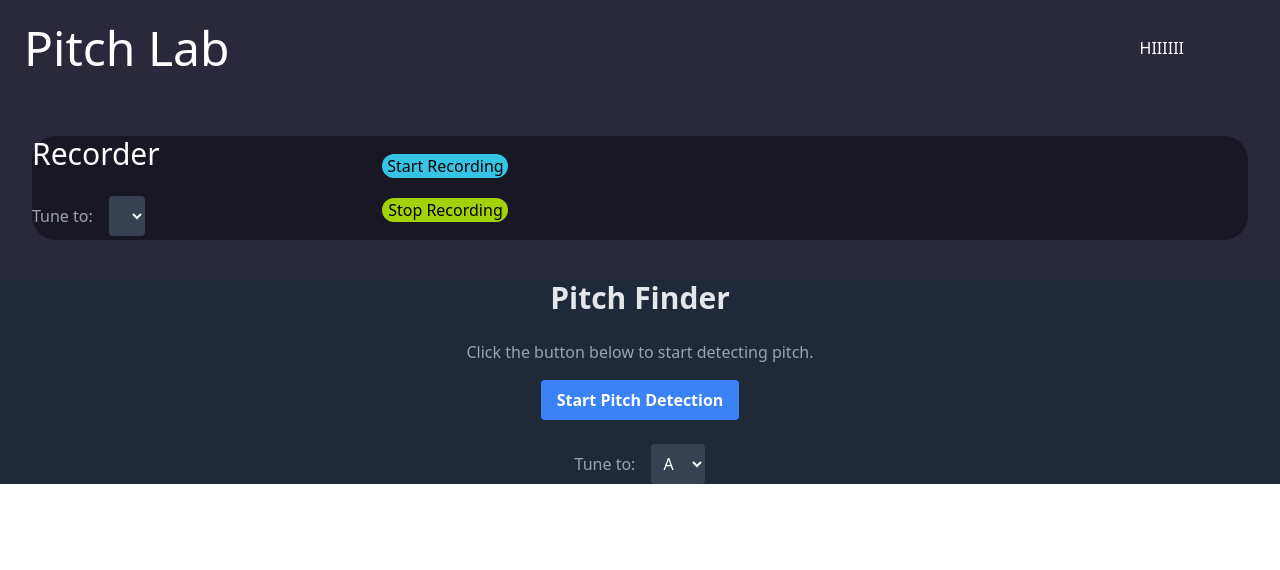
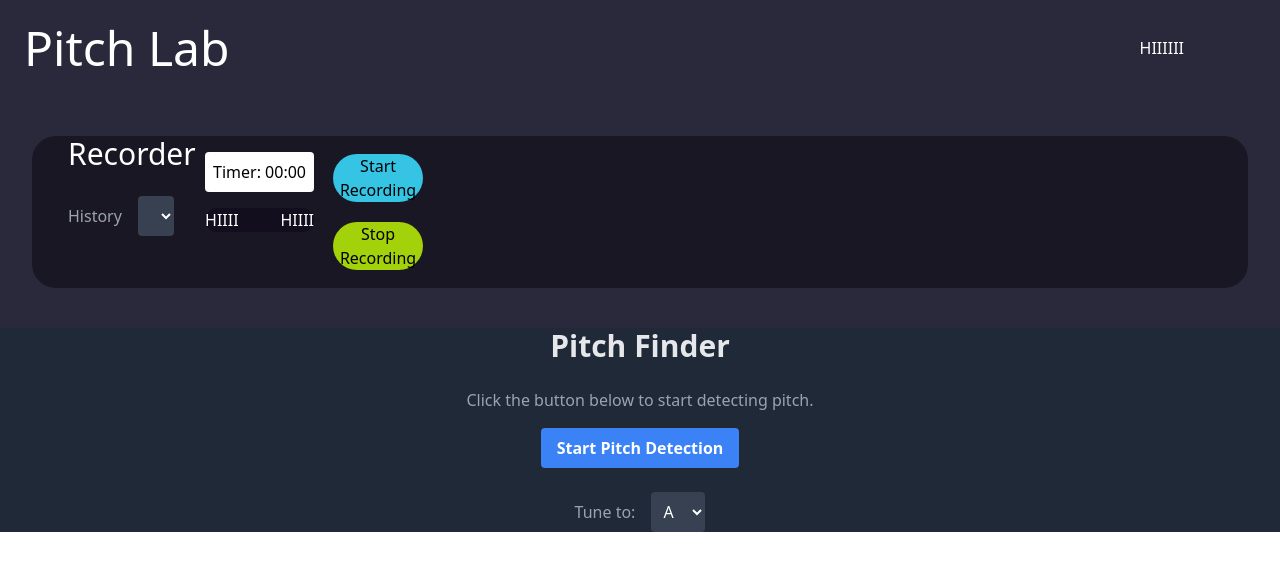
Before and after one commit to sitechtimes/pitch-lab, a Vue app in the folder app/: page / in a window 1280 px wide. Shown: the top 570 px of the page. Built offline with nearby package versions, Linux system fonts and the light colour scheme.

Commit message:
fuck my life

```diff
--- a/app/src/App.vue
+++ b/app/src/App.vue
@@ -12,7 +12,7 @@
     <DeviceSelector v-if="settings.showModal" name="History" />
     <div class="flex justify-center">
       <div class="w-[95%] bg-[#1A1725] rounded-3xl my-10">
-        <AudioRecorder class="w-[40%]" />
+        <AudioRecorder class="ml-9 w-[30%]" />
       </div>
     </div>
     <TunerSection />
--- a/app/src/components/AudioRecorder.vue
+++ b/app/src/components/AudioRecorder.vue
@@ -3,10 +3,20 @@
     <div>
       <h1 class="text-white text-3xl">Recorder</h1>
       <div class="mt-6">
-        <label for="note-selection" class="text-gray-400 mr-4">Tune to:</label>
+        <label for="note-selection" class="text-gray-400 mr-4">History</label>
         <select class="bg-gray-700 text-white p-2 rounded">
           History
         </select>
+      </div>
+    </div>
+    <div class="flex flex-col">
+      <!-- Timer display -->
+      <div class="text-black bg-white my-4 p-2 rounded">
+        Timer: {{ formatTime(timer) }}
+      </div>
+      <div class="bg-[#120E1D] rounded-full text-white flex justify-between">
+        <p>HIIII</p>
+        <p>HIIII</p>
       </div>
     </div>
     <div class="flex w-[30%] flex-col my-2">
@@ -35,6 +45,7 @@
       </a>
     </div>
   </div>
+  <!-- Timer section -->
 </template>
 
 <script setup>
@@ -42,8 +53,10 @@ import { ref } from "vue";
 
 const isRecording = ref(false);
 const audioUrl = ref(null);
+const timer = ref(0);
 let mediaRecorder = null;
 let audioChunks = [];
+let timerInterval = null;
 
 const pastHistory = {};
 
@@ -68,6 +81,7 @@ const startRecording = async () => {
     // Start recording
     mediaRecorder.start();
     isRecording.value = true;
+    startTimer();
   } catch (err) {
     console.error("Error accessing microphone:", err);
     alert("Could not access microphone. Please check permissions.");
@@ -79,7 +93,25 @@ const stopRecording = () => {
   if (mediaRecorder) {
     mediaRecorder.stop();
     isRecording.value = false;
+    stopTimer();
   }
+};
+
+const startTimer = () => {
+  timer.value = 0;
+  timerInterval = setInterval(() => {
+    timer.value++;
+  }, 1000);
+};
+
+const stopTimer = () => {
+  clearInterval(timerInterval);
+};
+
+const formatTime = (seconds) => {
+  const minutes = Math.floor(seconds / 60);
+  const secs = seconds % 60;
+  return `${String(minutes).padStart(2, "0")}:${String(secs).padStart(2, "0")}`;
 };
 </script>
 
@@ -97,6 +129,13 @@ audio {
 
 a {
   margin-top: 10px;
-  display: inline-block;
+}
+
+.text-black {
+  color: black;
+}
+
+.bg-white {
+  background-color: white;
 }
 </style>
```
